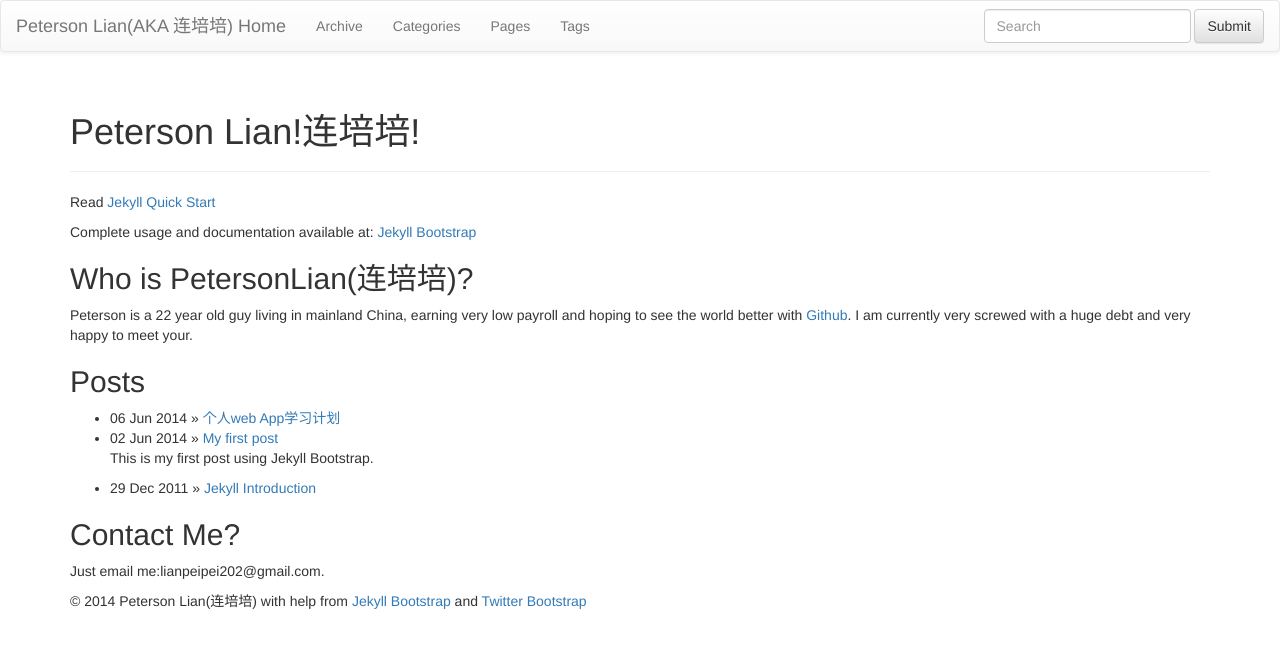
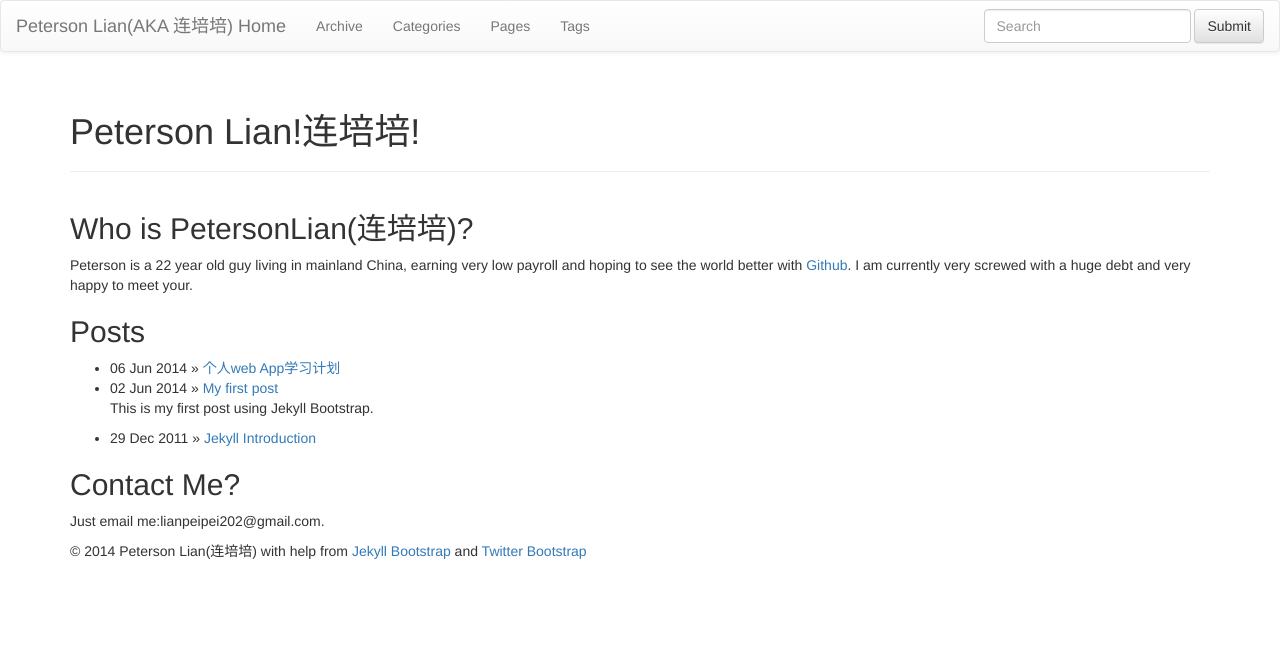
Before and after one commit to PetersonLian/PetersonLian.github.io, a Jekyll site: the page built from index.md, in a window 1280 px wide. Shown: the top 648 px of the page. Built offline with Jekyll 4.4.1, drawn with Linux system fonts in a browser that asks for light colours; nearby versions of some CDN libraries; library files that are not in the unit come from our copies.

Commit message:
update index.md

```diff
--- a/index.md
+++ b/index.md
@@ -3,11 +3,6 @@ layout: page
 title: Peterson Lian!连培培!
 ---
 {% include JB/setup %}
-
-Read [Jekyll Quick Start](http://jekyllbootstrap.com/usage/jekyll-quick-start.html)
-
-Complete usage and documentation available at: [Jekyll Bootstrap](http://jekyllbootstrap.com)
-
 ## Who is PetersonLian(连培培)?
    Peterson is a 22 year old guy living in mainland China, earning very low payroll and hoping to see the world better with [Github](http://www.github.com).
    I am currently very screwed with a huge debt and very happy to meet your.
```
